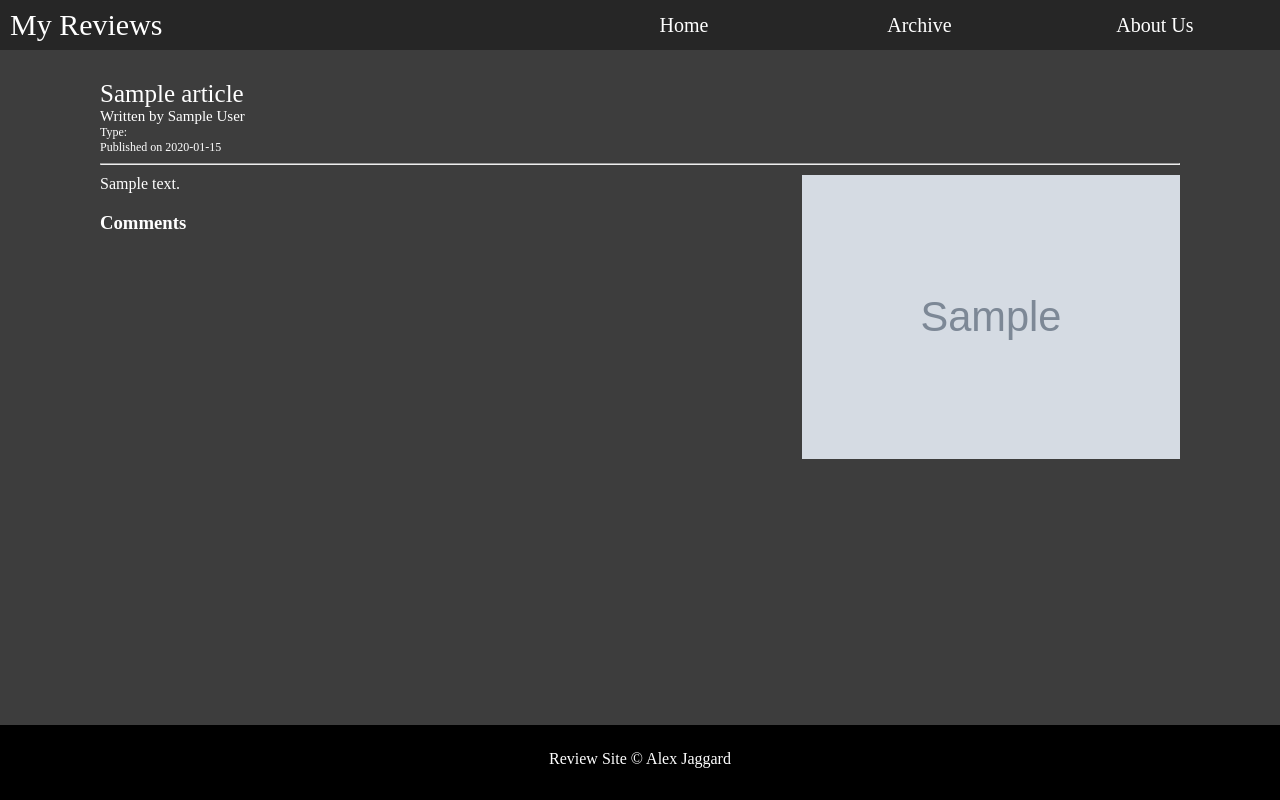
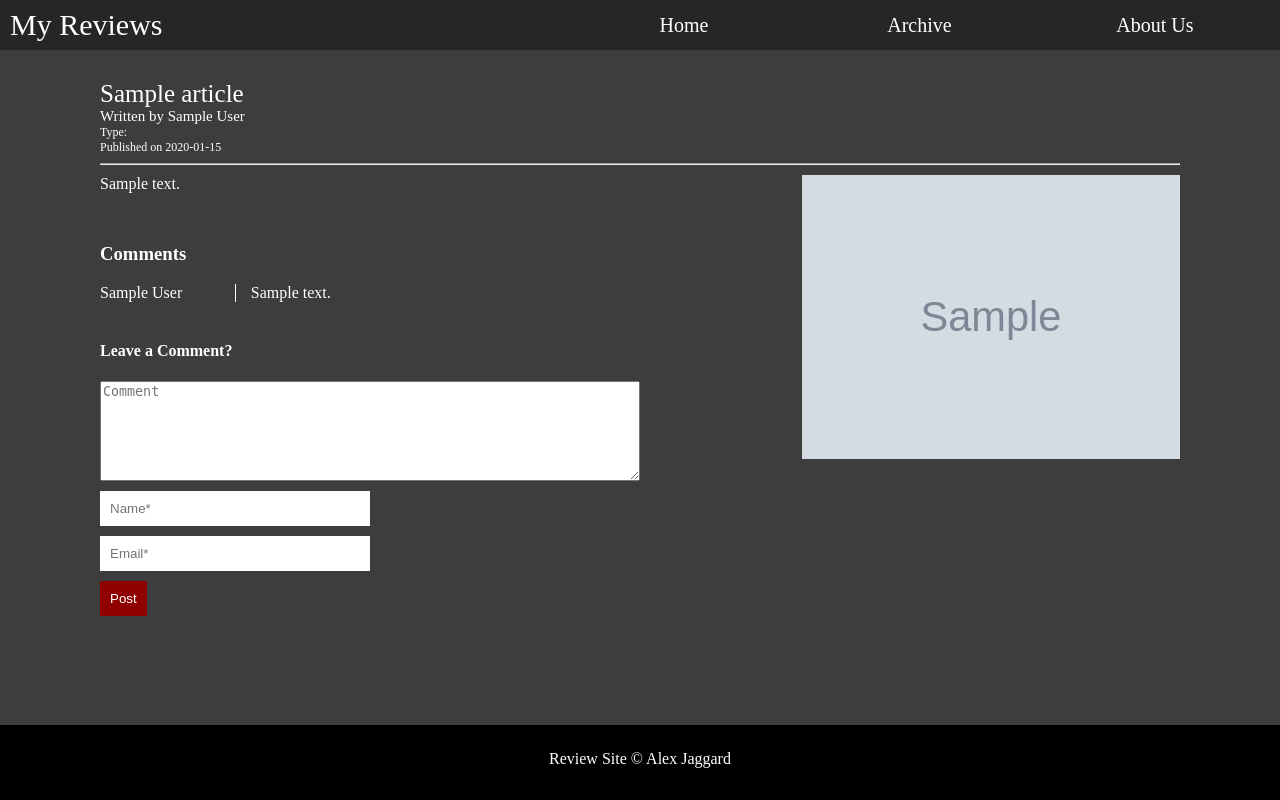
Before and after one commit to ajaggard/review-site, a PHP site: page /html/article.php?aid=1 in a window 1280 px wide. Run offline with PHP 8.4, Linux system fonts and the light colour scheme; data comes from the database, SQL or seed files in the repository; tables that the repository leaves empty hold one stand-in row (values such as "Sample post"); grey boxes marked "Sample" are stand-in pictures.

Commit message:
Implemented basic comment system
Added the basic features of the comment system.

```diff
--- a/css/archive.css
+++ b/css/archive.css
@@ -17,12 +17,6 @@
 .search-bar .submit-button {
 	width: 8%;
 	margin-left: 2%;
-	cursor: pointer;
-	background-color: #910000;
-	color: white;
-}
-.search-bar .submit-button:hover {
-	background-color: #ab0000;
 }
 
 .search-results .notice {
--- a/css/article.css
+++ b/css/article.css
@@ -10,6 +10,7 @@
 }
 #article_content .content {
 	margin-top: 10px;
+    margin-bottom: 50px;
 }
 #article_content .content .article-image {
 	width: 35%;
@@ -19,3 +20,38 @@
 #article_content .content span {
 	white-space: pre-line;
 }
+
+form textarea,
+form input {
+    display: block;
+    margin-bottom: 10px;
+}
+form textarea {
+    width: 100%;
+    max-width: 100%;
+    min-height: 100px;
+}
+form input:not([type="submit"]) {
+    width: 50%;
+}
+
+.comment-container {
+    width: 50%;
+}
+.comment-container .comment {
+    width: 100%;
+    margin-bottom: 20px;
+}
+.comment-container .comment .comment-user {
+    width: 25%;
+    margin-right: 2%;
+    display: inline-block;
+    border-right: 1px solid #fff;
+}
+.comment-container .comment .comment-content {
+    width: 70%;
+    display: inline-block;
+}
+#comment_form {
+    margin-top: 40px;
+}
--- a/css/common.css
+++ b/css/common.css
@@ -72,3 +72,18 @@ body {
     box-sizing: border-box;
 	margin-top: 25px;
 }
+
+form input {
+    display: inline-block;
+	box-sizing: border-box;
+	padding: 10px;
+	border: none;
+}
+form .submit-button {
+	cursor: pointer;
+	background-color: #910000;
+	color: white;
+}
+form .submit-button:hover {
+	background-color: #ab0000;
+}
--- a/html/article.php
+++ b/html/article.php
@@ -1,13 +1,13 @@
 <?php
 	// Connect to db
 	$conn = new mysqli('localhost', 'root', '', 'review_site');
-	if ($conn->connect_error) {
+	if ( $conn->connect_error ) {
 		die("Connection failed: " . $conn->connect_error);
 	}
 
 	// Validate the id from the params
 	$article_id;
-	if(isset($_GET['aid']) && is_numeric($_GET['aid']) && intval($_GET['aid']) > 0){
+	if( isset($_GET['aid']) && is_numeric($_GET['aid']) && intval($_GET['aid']) > 0 ) {
 		$article_id = intval($_GET["aid"]);
 	}
 	else {
@@ -16,6 +16,27 @@
 		header("location:error.php");
 		exit();
 	}
+
+    // Get comment data and put it in the database if it exists
+    $comment_name;
+    $comment_email;
+    $comment_content;
+    if( isset($_POST['author']) && isset($_POST['email']) && isset($_POST['content']) ) {
+        $comment_author = $_POST['author'];
+        $comment_email = $_POST['email'];
+        $comment_content = $_POST['content'];
+
+        $stmt = $conn->prepare("
+            INSERT INTO `comments` (
+                article_id,
+                author,
+                email,
+                content
+            ) VALUES (?, ?, ?, ?)
+        ");
+        $stmt->bind_param("isss", $article_id, $comment_author, $comment_email, $comment_content);
+        $stmt->execute();
+    }
 
 	// Get current article
 	$stmt = $conn->prepare("
@@ -38,10 +59,10 @@
 
         // Get comments for article
         $stmt = $conn->prepare("
-            SELECT id, reply_to_id, author, content,
-                DATE_FORMAT(date, '%Y-%m-%d') AS date, date AS datetime
+            SELECT id, reply_to_id, author, content, date
             FROM `comments`
             WHERE article_id = ?
+            ORDER BY date DESC
         ");
         $stmt->bind_param("i", $article_id);
         $stmt->execute();
@@ -66,7 +87,15 @@
         <div class="comment-container">
             <?php
                 if ( $comments->num_rows > 0 ) {
-                    // TODO: Display comments
+                    // Display comments
+                    while ( $row = $comments->fetch_assoc() ) {
+            ?>
+                        <div class="comment">
+                            <div class="comment-user" title="Posted on <?php echo $row['date'] ?>"><?php echo $row['author'] ?></div>
+                            <div class="comment-content"><?php echo $row['content'] ?></div>
+                        </div>
+            <?php
+                    }
                 }
                 else {
             ?>
@@ -74,6 +103,13 @@
             <?php
                 }
             ?>
+            <form id="comment_form" action="../html/article.php?aid=<?php echo $article_id ?>" method="post">
+                <h4>Leave a Comment?</h4>
+                <textarea name="content" placeholder="Comment"></textarea>
+                <input type="text" name="author" placeholder="Name*">
+                <input type="text" name="email" placeholder="Email*">
+                <input type="submit" class="submit-button" value="Post">
+            </form>
         </div>
 	</div>
 </div>
```
